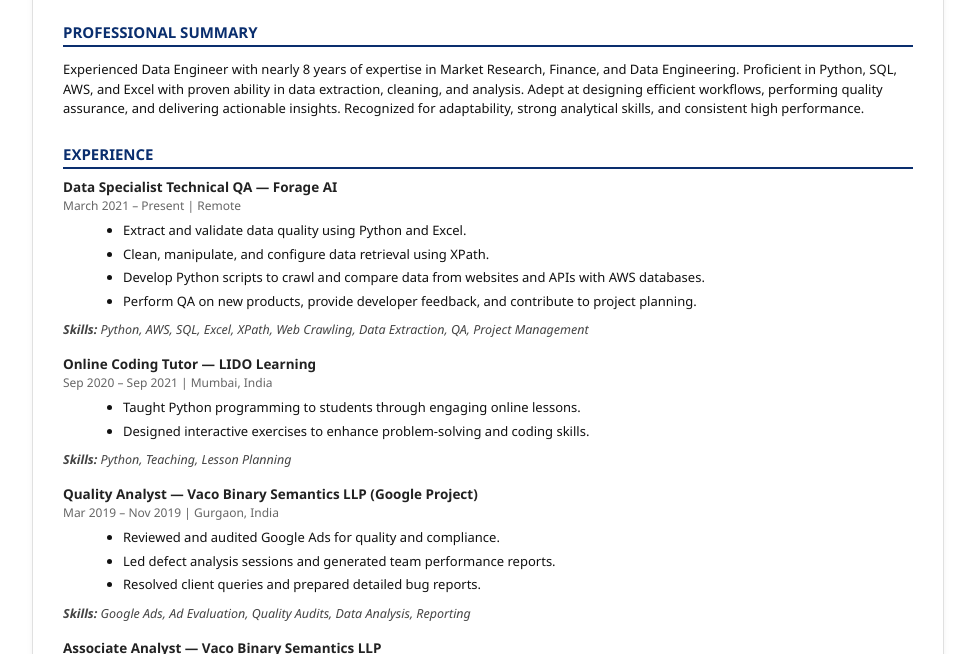
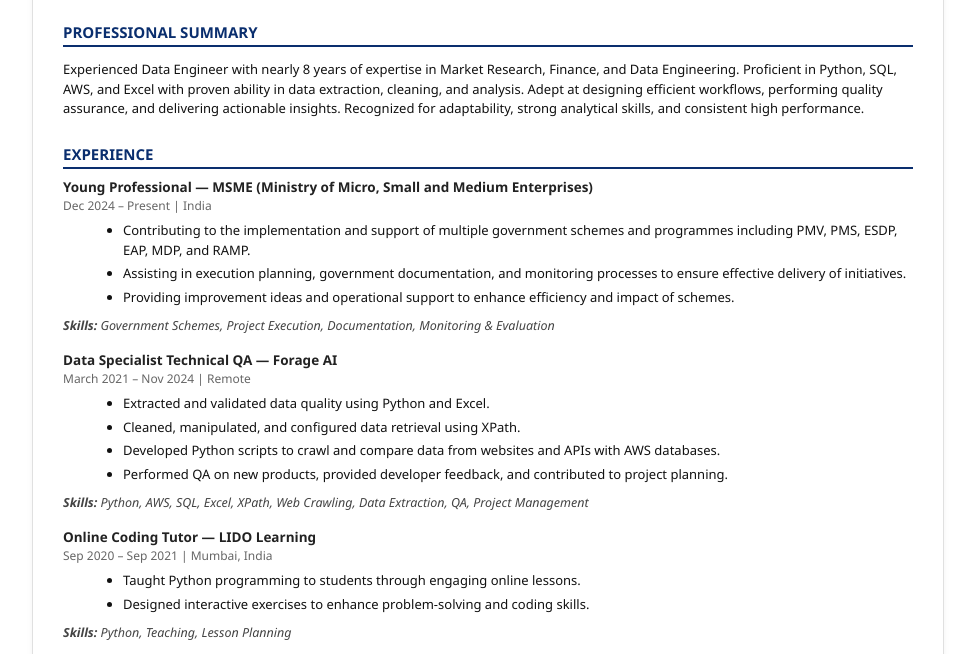
Before and after one commit to oraigo-cloud/business, a plain HTML site: page profile/shahnig/index.html in a window 1280 px wide. Shown: the part 137-791 px from the top of the page, without its empty margins (152-1127 px from the left). Drawn offline with Linux system fonts and the light colour scheme.

Commit message:
Update index.html

```diff
--- a/profile/shahnig/index.html
+++ b/profile/shahnig/index.html
@@ -94,13 +94,24 @@
       <h2>Experience</h2>
 
       <div class="item">
+        <div class="role">Young Professional — MSME (Ministry of Micro, Small and Medium Enterprises)</div>
+        <div class="meta">Dec 2024 – Present | India</div>
+        <ul>
+          <li>Contributing to the implementation and support of multiple government schemes and programmes including PMV, PMS, ESDP, EAP, MDP, and RAMP.</li>
+          <li>Assisting in execution planning, government documentation, and monitoring processes to ensure effective delivery of initiatives.</li>
+          <li>Providing improvement ideas and operational support to enhance efficiency and impact of schemes.</li>
+        </ul>
+        <div class="skills"><b>Skills:</b> Government Schemes, Project Execution, Documentation, Monitoring & Evaluation</div>
+      </div>
+
+      <div class="item">
         <div class="role">Data Specialist Technical QA — Forage AI</div>
-        <div class="meta">March 2021 – Present | Remote</div>
+        <div class="meta">March 2021 – Nov 2024 | Remote</div>
         <ul>
-          <li>Extract and validate data quality using Python and Excel.</li>
-          <li>Clean, manipulate, and configure data retrieval using XPath.</li>
-          <li>Develop Python scripts to crawl and compare data from websites and APIs with AWS databases.</li>
-          <li>Perform QA on new products, provide developer feedback, and contribute to project planning.</li>
+          <li>Extracted and validated data quality using Python and Excel.</li>
+          <li>Cleaned, manipulated, and configured data retrieval using XPath.</li>
+          <li>Developed Python scripts to crawl and compare data from websites and APIs with AWS databases.</li>
+          <li>Performed QA on new products, provided developer feedback, and contributed to project planning.</li>
         </ul>
         <div class="skills"><b>Skills:</b> Python, AWS, SQL, Excel, XPath, Web Crawling, Data Extraction, QA, Project Management</div>
       </div>
```
